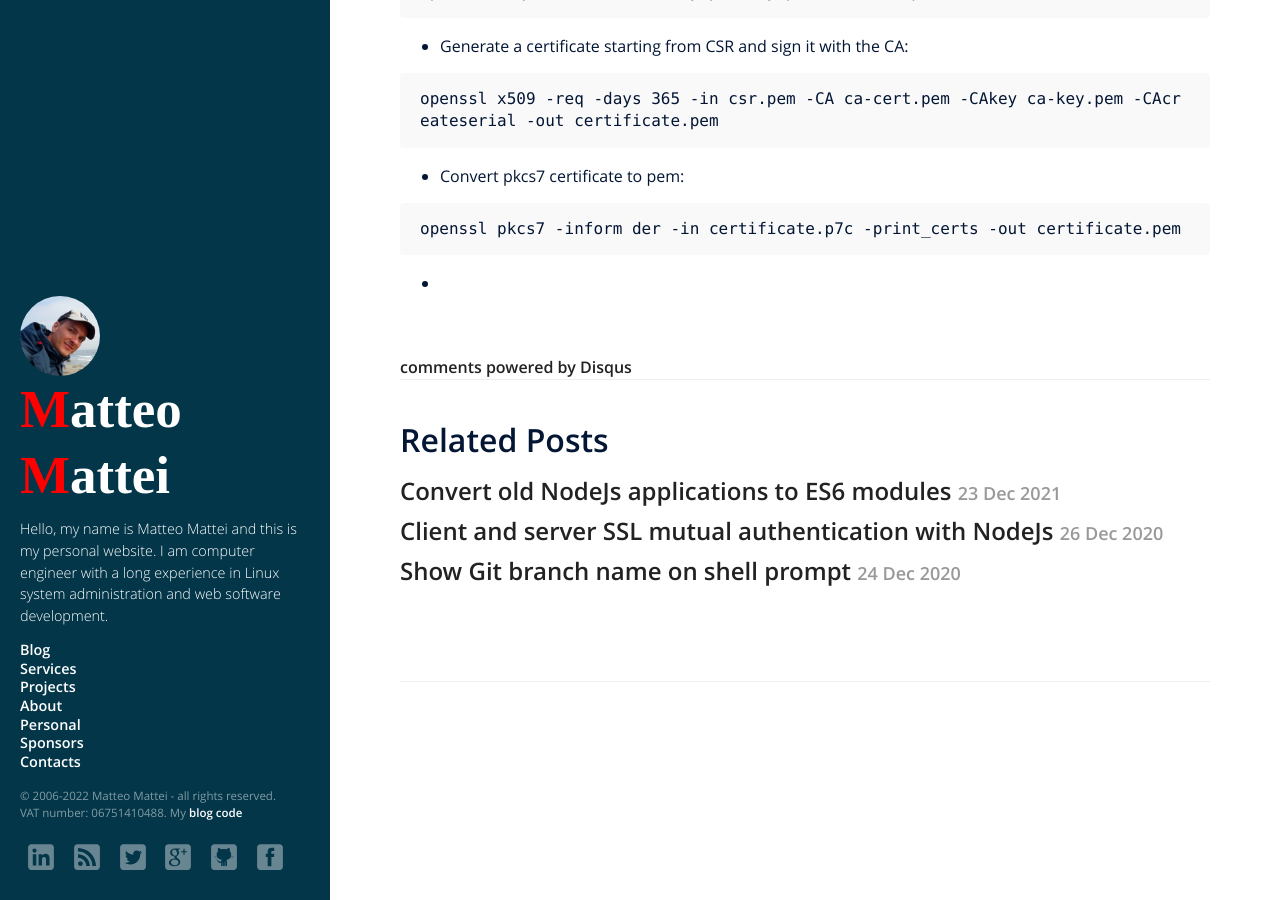
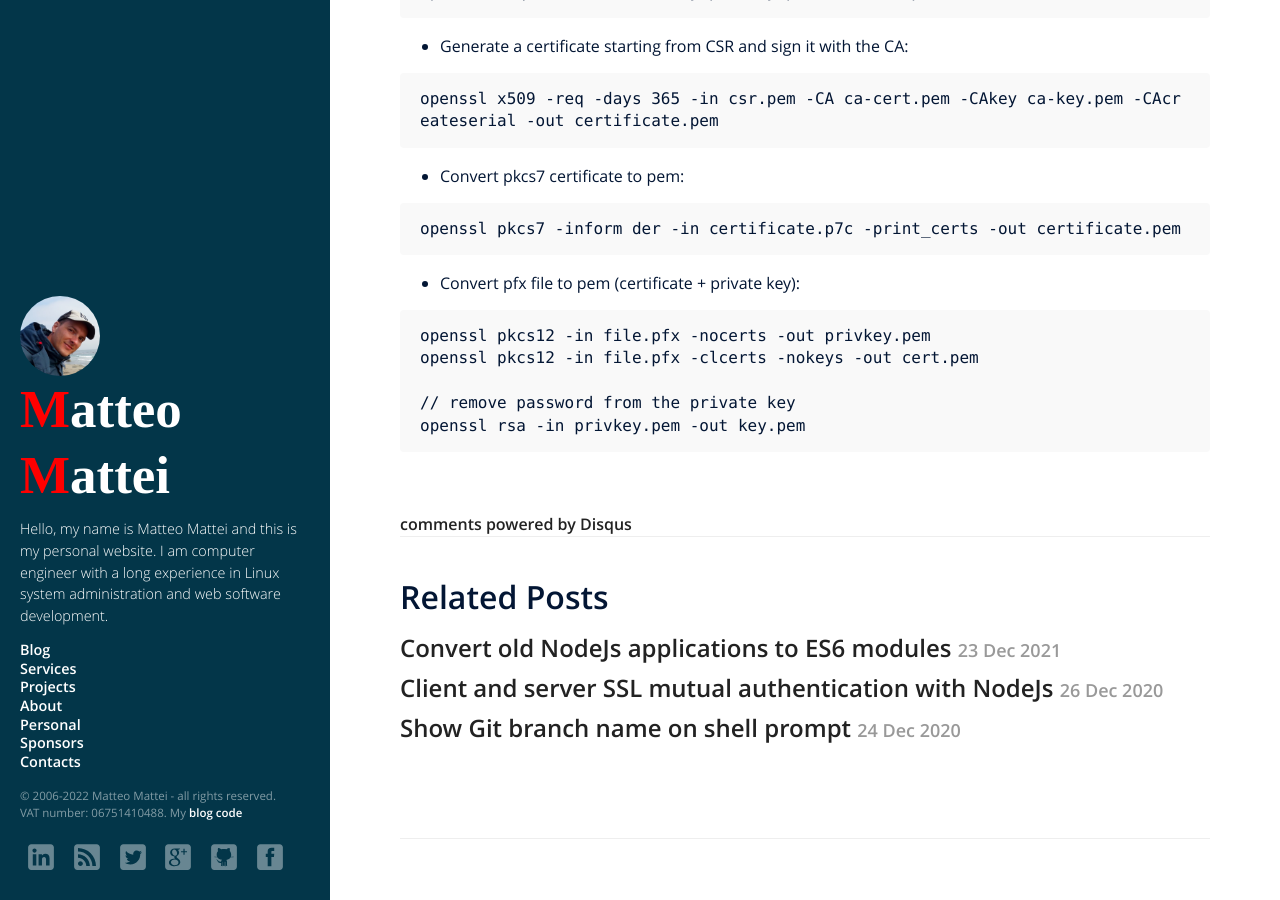
Before and after one commit to matteomattei/matteomattei.github.io, a Jekyll site: the page built from _posts/2022-04-05-list-of-some-useful-openssl-commands.md, in a window 1280 px wide and 900 px high, scrolled down 1124 px. Built offline with Jekyll 4.4.1, drawn with Linux system fonts in a browser that asks for light colours; some web fonts are replaced; comment, search, counter and statistics services are not loaded.

Commit message:
add pfx extraction in openssl commands

````diff
--- a/_posts/2022-04-05-list-of-some-useful-openssl-commands.md
+++ b/_posts/2022-04-05-list-of-some-useful-openssl-commands.md
@@ -83,5 +83,12 @@ openssl x509 -req -days 365 -in csr.pem -CA ca-cert.pem -CAkey ca-key.pem -CAcre
 openssl pkcs7 -inform der -in certificate.p7c -print_certs -out certificate.pem
 ```
 
+- Convert pfx file to pem (certificate + private key):
 
--
+```
+openssl pkcs12 -in file.pfx -nocerts -out privkey.pem
+openssl pkcs12 -in file.pfx -clcerts -nokeys -out cert.pem
+
+// remove password from the private key
+openssl rsa -in privkey.pem -out key.pem
+```
````
